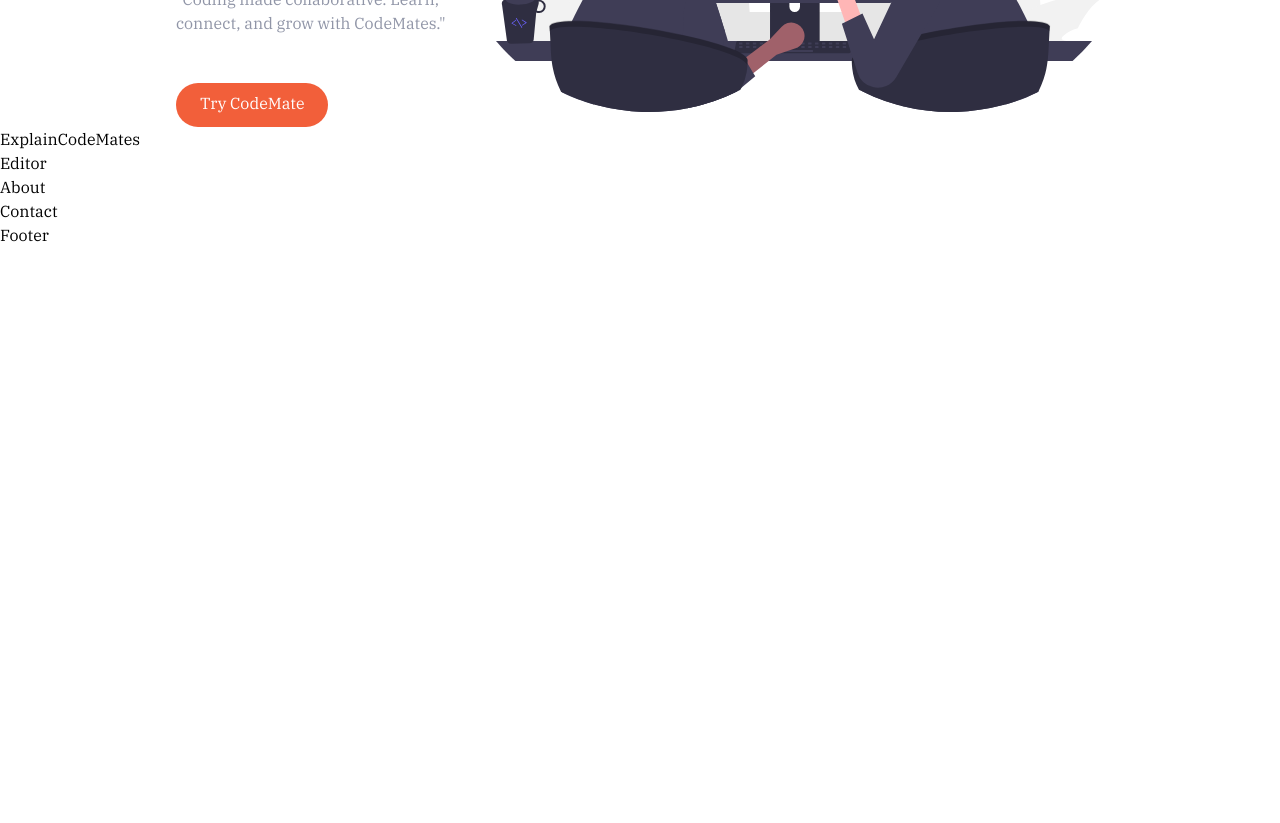
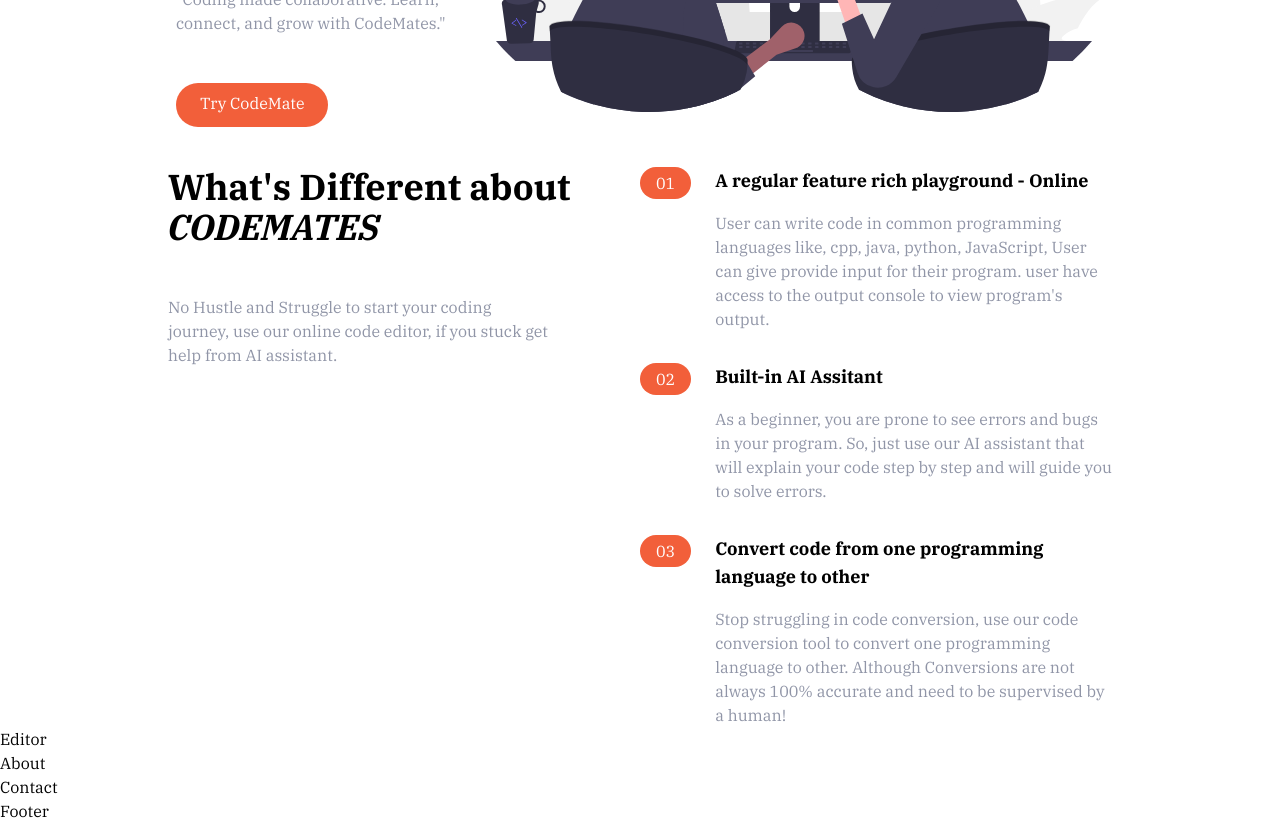
Before and after one commit to lokeshirl/CodeMates, a React (Vite) app: page / in a window 1280 px wide. Shown: the part 440-1263 px from the top of the page. Before the commit the page ends 800 px from the top, so only its background shows below. Built offline with nearby package versions, Linux system fonts and the light colour scheme.

Commit message:
added ExplainCodeMate component

```diff
--- a/src/components/ExplainCodeMates.jsx
+++ b/src/components/ExplainCodeMates.jsx
@@ -1,9 +1,95 @@
-import React from 'react'
+import React from 'react';
 
 const ExplainCodeMates = () => {
   return (
-    <div>ExplainCodeMates</div>
-  )
-}
+    <section id="feature">
+      {/* flex--container */}
+      <div className="container flex flex-col px-4 mx-auto mt-10 space-y-12 md:space-y-0 md:flex-row">
+        {/* Why CodeMate */}
+        <div className="flex flex-col space-y-12 md:w-1/2">
+          <h2 className="max-w-md text-4xl font-bold text-center md:text-left">
+            What's Different about <span className="italic">CODEMATES</span>
+          </h2>
+          <p className="max-w-sm text-center text-darkGrayishBlue md:text-left">
+            No Hustle and Struggle to start your coding journey, use our online
+            code editor, if you stuck get help from AI assistant.
+          </p>
+        </div>
+        {/* reason - numbered list */}
+        <div className="flex flex-col space-y-8 md:w-1/2">
+          {/* List Item 1 */}
+          <div className="flex flex-col space-y-3 md:space-y-0 md:space-x-6 md:flex-row">
+            {/* Heading */}
+            <div className="rounded-l-full bg-brightRedSupLight md:bg-transparent">
+              <div className="flex items-center space-x-2">
+                <div className="px-4 py-2 text-white rounded-full md:py-1 bg-brightRed">
+                  01
+                </div>
+                <h3 className="text-base font-bold md:mb-4 md:hidden">
+                  A regular feature rich playground - Online
+                </h3>
+              </div>
+            </div>
+            <div>
+              <h3 className="hidden mb-4 text-lg font-bold md:block">
+                A regular feature rich playground - Online
+              </h3>
+              <p className="text-darkGrayishBlue">
+                User can write code in common programming languages like, cpp,
+                java, python, JavaScript, User can give provide input for their
+                program. user have access to the output console to view
+                program's output.
+              </p>
+            </div>
+          </div>
+          {/* List Item 2 */}
+          <div className="flex flex-col space-y-3 md:space-y-0 md:space-x-6 md:flex-row">
+            {/* Heading */}
+            <div className="rounded-l-full bg-brightRedSupLight md:bg-transparent">
+              <div className="flex items-center space-x-2">
+                <div className="px-4 py-2 text-white rounded-full md:py-1 bg-brightRed">
+                  02
+                </div>
+                <h3 className="text-base font-bold md:mb-4 md:hidden">
+                  Built-in AI Assitant
+                </h3>
+              </div>
+            </div>
+            <div>
+              <h3 className="hidden mb-4 text-lg font-bold md:block">
+                Built-in AI Assitant
+              </h3>
+              <p className="text-darkGrayishBlue">
+                As a beginner, you are prone to see errors and bugs in your program. So, just use our AI assistant that will explain your code step by step and will guide you to solve errors.
+              </p>
+            </div>
+          </div>
+          {/* List Item 3 */}
+          <div className="flex flex-col space-y-3 md:space-y-0 md:space-x-6 md:flex-row">
+            {/* Heading */}
+            <div className="rounded-l-full bg-brightRedSupLight md:bg-transparent">
+              <div className="flex items-center space-x-2">
+                <div className="px-4 py-2 text-white rounded-full md:py-1 bg-brightRed">
+                  03
+                </div>
+                <h3 className="text-base font-bold md:mb-4 md:hidden">
+                  Convert code from one programming language to other
+                </h3>
+              </div>
+            </div>
+            <div>
+              <h3 className="hidden mb-4 text-lg font-bold md:block">
+                Convert code from one programming language to other
+              </h3>
+              <p className="text-darkGrayishBlue">
+                Stop struggling in code conversion, use our code conversion tool to convert one programming language to other. Although Conversions are not always 100% accurate and need to be supervised by a human!
+              </p>
+            </div>
+          </div>
+        </div>
+      </div>
+    </section>
+  );
+};
 
-export default ExplainCodeMates
+export default ExplainCodeMates;
```
